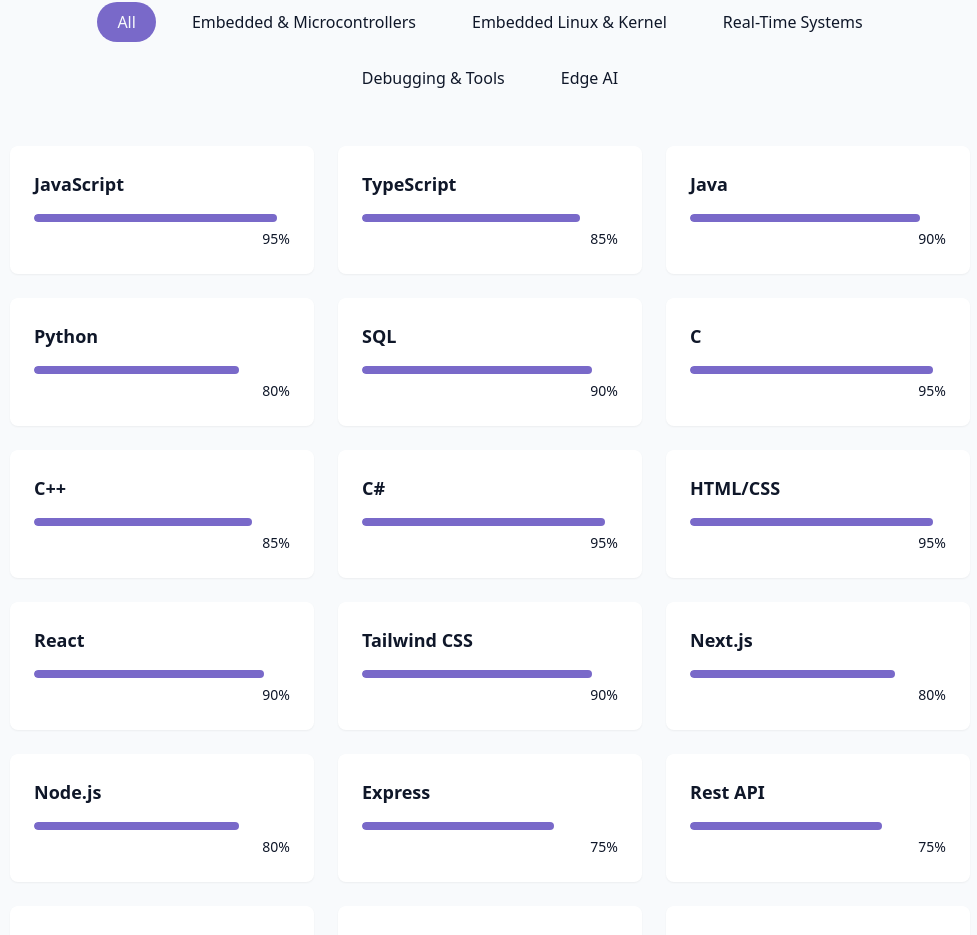
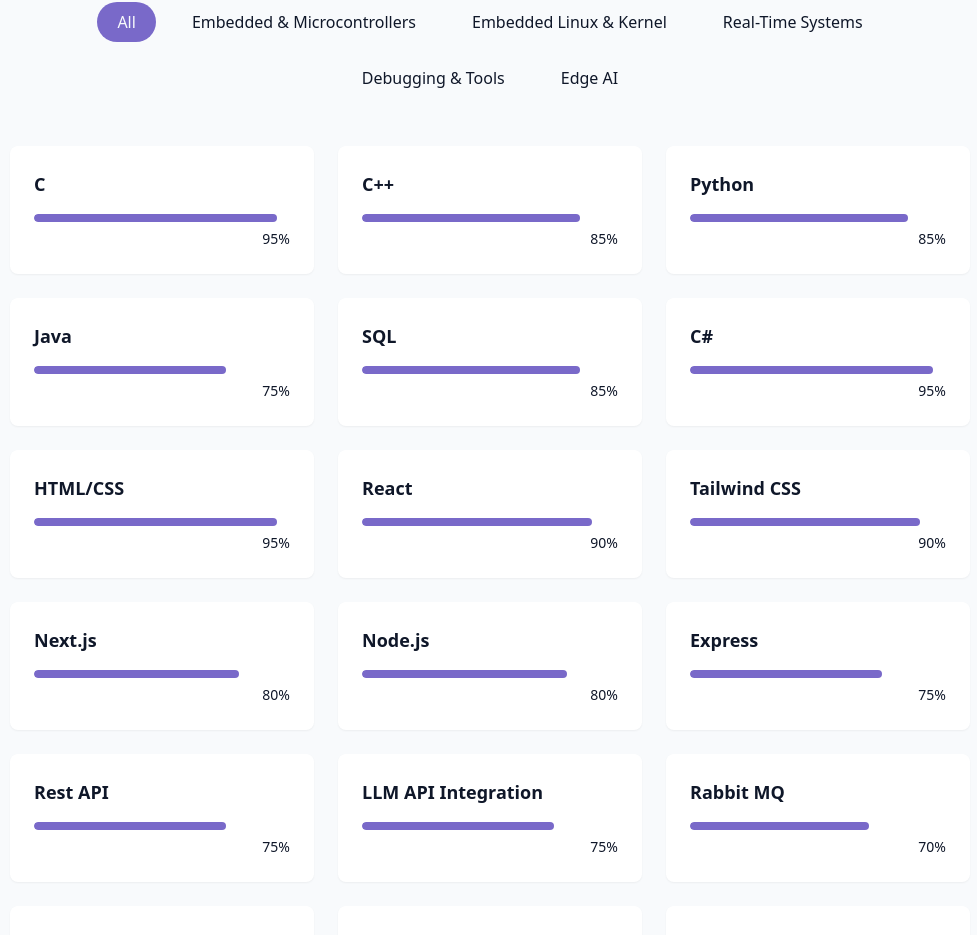
Before and after one commit to senaerg/SenaEPortfolio, a React (Vite) app: page / in a window 1280 px wide. Shown: the part 1920-2855 px from the top of the page, without its empty margins (150-1127 px from the left). Built offline with nearby package versions, Linux system fonts and the light colour scheme.

Commit message:
Update SkillsSection.jsx

```diff
--- a/src/components/SkillsSection.jsx
+++ b/src/components/SkillsSection.jsx
@@ -3,13 +3,11 @@ import { cn } from "@/lib/utils";
 
 const skills = [
 //languages
-  { name: "JavaScript", level: 95, category: "languages" },
-  { name: "TypeScript", level: 85, category: "languages" },
-  { name: "Java", level: 90, category: "languages" },
-  { name: "Python", level: 80, category: "languages" },
-  { name: "SQL", level: 90, category: "languages" },
   { name: "C", level: 95, category: "languages" },
   { name: "C++", level: 85, category: "languages" },
+  { name: "Python", level: 85, category: "languages" },
+  { name: "Java", level: 75, category: "languages" },
+  { name: "SQL", level: 85, category: "languages" },
   { name: "C#", level: 95, category: "languages" },
   // Frontend
   { name: "HTML/CSS", level: 95, category: "frontend" },
```
